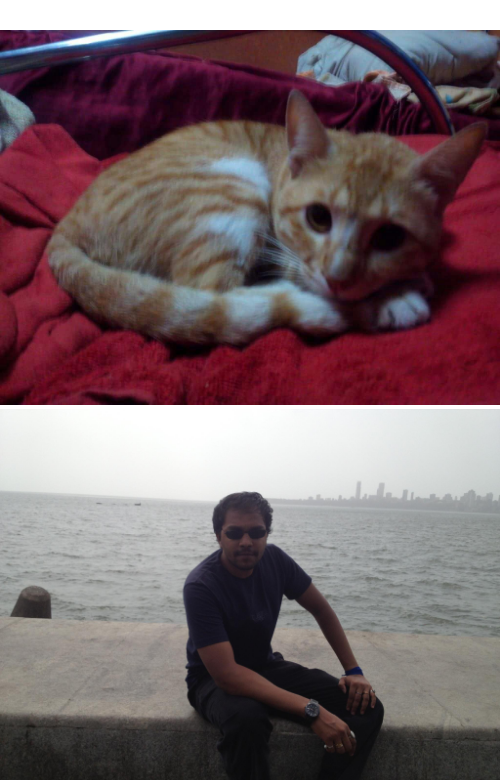
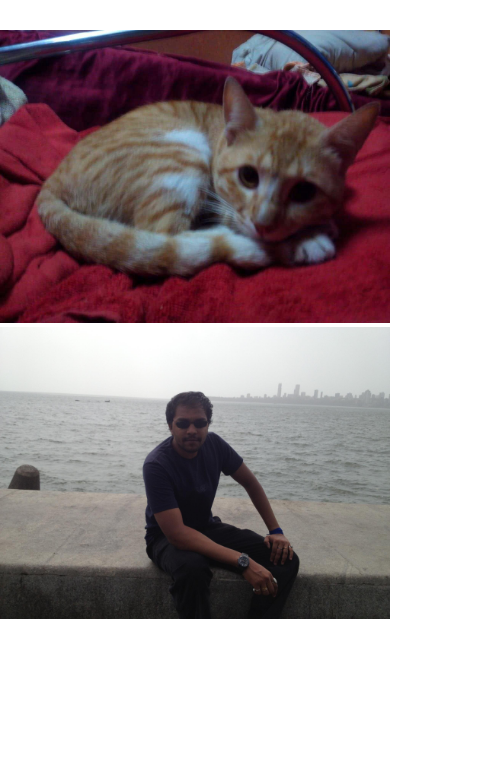
Before and after one commit to dinnypaul/dinnypaul.github.com, a plain HTML site: page index.html in a window 390 px wide. Shown: the part 321-1101 px from the top of the page, 500 px wide, since content can reach past the window. After the commit the page ends 944 px from the top, so only its background shows below. Drawn offline with Linux system fonts and the light colour scheme.

Commit message:
Update index.html

```diff
--- a/index.html
+++ b/index.html
@@ -2,11 +2,11 @@
 <head>
 <title>Welcome To Maakdi.com</title><meta name='viewport' content='width=device-width,  initial-scale=1'>
 <link rel="shortcut icon" href="./favicon.ico" type="image/x-icon">
-<link rel="icon" href="./favicon.ico" type="image/x-icon"><style>body,html{padding:0;margin:0;width:100%;}</style>
+<link rel="icon" href="./favicon.ico" type="image/x-icon"><style>@media only screen and (max-width:320px){img{width:100%;}}body,html{padding:0;margin:0;width:100%;}img{width:500px;max-width:100%;}</style>
 </head>
 <body>
 <h1 style="padding-top:40px;padding-bottom:70px;font-size:50px;">Hello I'm Maakdi and this is my Buddy Paul </h1>
-<img src="maakdi.jpg" alt="maakdi"  width="500px">
-<img src="paul.jpg" alt="paul"  width="500px">
+<img src="maakdi.jpg" alt="maakdi">
+<img src="paul.jpg" alt="paul">
 </body>
 </html>
```
